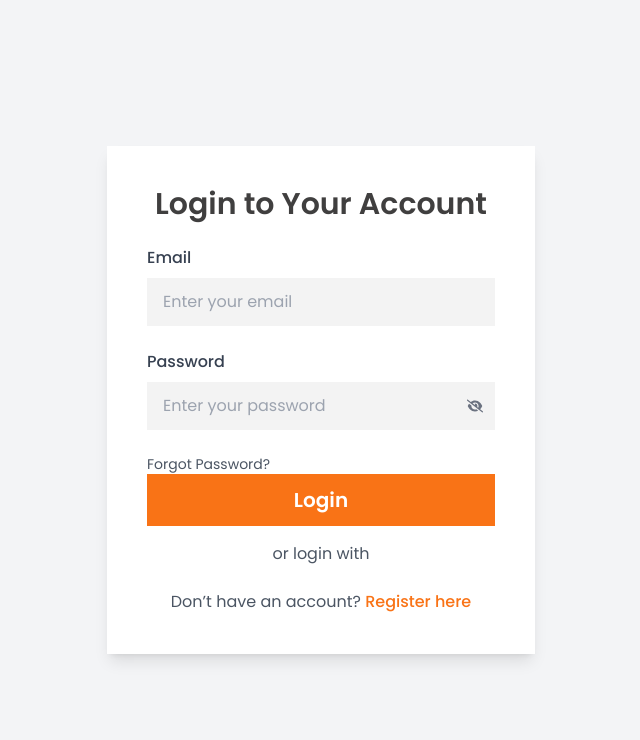
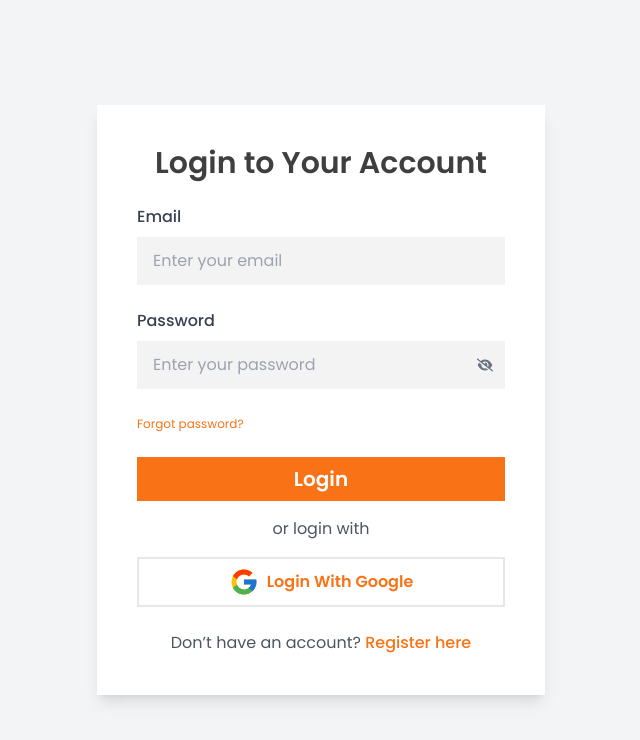
Before and after one commit to RajuAhmed0/assignment-9, a React (Vite) app: page /login in a window 1280 px wide. Shown: the top 740 px of the page, without its empty margins (319-959 px from the left). Built offline with nearby package versions, Linux system fonts and the light colour scheme; no server answers.

Commit message:
forgate pass complate

```diff
--- a/src/Components/Login/Login.jsx
+++ b/src/Components/Login/Login.jsx
@@ -1,59 +1,103 @@
 import React, { useContext, useState } from 'react';
 import { Link, useLocation, useNavigate } from 'react-router-dom';
-import { Toaster } from 'react-hot-toast';
+import toast, { Toaster } from 'react-hot-toast';
 import { FaEye, FaEyeSlash } from 'react-icons/fa6';
 import { useForm } from 'react-hook-form';
 import { AuthContext } from '../Provider/AuthProvider';
+import { FcGoogle } from "react-icons/fc";
+import { sendPasswordResetEmail, signInWithPopup } from 'firebase/auth';
+import { auth, googleProvider } from '../../Firebase/firebase.config';
 
 const Login = () => {
+    const [passwordVisible, setPasswordVisible] = useState(false);
+    const [email, setEmail] = useState('');
+    const location = useLocation();
+    const navigate = useNavigate();
+    const { register, handleSubmit } = useForm();
+    const { signIn } = useContext(AuthContext);
 
-    const [passwordVisible, setPasswordVisible] = useState(false);
-    const location = useLocation()
-    const navigate = useNavigate()
-
-    const { register, handleSubmit } = useForm()
-
-    const { signIn } = useContext(AuthContext)
-
+    // ✅ Regular Email/Password Login
     const onSubmit = (data) => {
         signIn(data.email, data.password)
             .then(userInfo => {
-                console.log(userInfo)
-                navigate(location.state? location.state : "/")
+                console.log("User Logged In:", userInfo);
+                toast.success("Login successful!");
+                navigate(location.state ? location.state : "/");
             })
-            .catch(err => console.log(err))
-    }
+            .catch(error => {
+                console.error("Login Error:", error);
+                if (error.code === 'auth/wrong-password') {
+                    toast.error("Incorrect password. Try again.");
+                } else if (error.code === 'auth/user-not-found') {
+                    toast.error("No account found with this email.");
+                } else {
+                    toast.error("Failed to login. Please check your details.");
+                }
+            });
+    };
 
+    // ✅ Google Login
+    const handleGoogleLogin = () => {
+        signInWithPopup(auth, googleProvider)
+            .then(result => {
+                console.log("Google Sign-In Success:", result.user);
+                toast.success("Google Login Successful!");
+                navigate(location.state ? location.state : "/");
+            })
+            .catch(error => {
+                console.error("Google Sign-In Error:", error);
+                toast.error("Google Sign-In Failed.");
+            });
+    };
 
+    // ✅ Forgot Password Handler
+    const handleForgetPassBtn = () => {
+        if (!email) {
+            toast.error("Please enter your email first.");
+            return;
+        }
+        sendPasswordResetEmail(auth, email)
+            .then(() => {
+                toast.success("Check your email to reset your password.");
+            })
+            .catch(error => {
+                console.error("Password Reset Error:", error);
+                toast.error("Failed to send reset email.");
+            });
+    };
 
     return (
-
         <div className="min-h-screen flex items-center justify-center bg-gray-100 font-poppins">
-            <div className="bg-white  shadow-lg p-10 max-w-full">
+            <div className="bg-white shadow-lg p-10 max-w-md w-full">
                 <h1 className="text-3xl font-semibold text-center text-[#403F3F] mb-6">Login to Your Account</h1>
 
                 <form className="space-y-6" onSubmit={handleSubmit(onSubmit)}>
+                    {/* 🔹 Email Field */}
                     <div>
                         <label className="block text-gray-700 font-medium mb-2">Email</label>
                         <input
                             type="email"
                             {...register("email")}
-                            className="w-full bg-[#F3F3F3] px-4 py-3  text-gray-700 focus:outline-none focus:ring-2 focus:ring-orange-500"
+                            onChange={(e) => setEmail(e.target.value)}
+                            className="w-full bg-[#F3F3F3] px-4 py-3 text-gray-700 focus:outline-none focus:ring-2 focus:ring-orange-500"
                             placeholder="Enter your email"
                             required
                         />
                     </div>
+
+                    {/* 🔹 Password Field */}
                     <div>
                         <label className="block text-gray-700 font-medium mb-2">Password</label>
-                        <div className=' relative'>
+                        <div className='relative'>
                             <input
                                 type={passwordVisible ? "text" : "password"}
                                 {...register("password")}
-                                className="w-full bg-[#F3F3F3] px-4 py-3  text-gray-700 focus:outline-none focus:ring-2 focus:ring-orange-500"
+                                className="w-full bg-[#F3F3F3] px-4 py-3 text-gray-700 focus:outline-none focus:ring-2 focus:ring-orange-500"
                                 placeholder="Enter your password"
                                 required
                             />
                             <button
+                                type="button"
                                 onClick={() => setPasswordVisible(!passwordVisible)}
                                 className="absolute right-3 top-1/2 transform -translate-y-1/2 text-gray-500"
                             >
@@ -61,27 +105,44 @@ const Login = () => {
                             </button>
                         </div>
                     </div>
-                    <div className="flex justify-between items-center">
-                        <div className="text-sm text-gray-600">
-                            <a href="/forgot-password" className="hover:underline">Forgot Password?</a>
-                        </div>
+
+                    {/* 🔹 Forgot Password Link */}
+                    <div className="text-sm text-gray-600">
+                        <button
+                            type="button"
+                            onClick={handleForgetPassBtn}
+                            className="label-text-alt text-orange-500 hover:underline"
+                        >
+                            Forgot password?
+                        </button>
                     </div>
-                    <Link to={"/"}> <button
-                        type="button"
-                        className="w-full bg-orange-500 text-xl font-semibold text-white py-3  hover:bg-gray-800 transition duration-200"
+
+                    {/* 🔹 Login Button */}
+                    <button
+                        type="submit"
+                        className="w-full bg-orange-500 text-xl font-semibold text-white py-2 mt-1 hover:bg-gray-800 transition duration-200"
                     >
                         Login
-                    </button></Link>
+                    </button>
                 </form>
 
+                {/* 🔹 Divider */}
                 <div className="text-center my-4">
                     <span className="text-gray-600">or login with</span>
                 </div>
 
+                {/* 🔹 Google Login Button */}
+                <button
+                    onClick={handleGoogleLogin}
+                    className="flex items-center gap-2 font-semibold border-2 py-2 w-full hover:bg-slate-900 hover:text-white justify-center text-orange-500"
+                >
+                    <FcGoogle className="text-3xl" /> Login With Google
+                </button>
 
+                {/* 🔹 Register Link */}
                 <div className="text-center mt-6 text-gray-600">
                     Don’t have an account?{" "}
-                    <Link state={location.state} to={"/register"} className="text-orange-500 font-medium hover:underline">
+                    <Link to={"/register"} state={location.state} className="text-orange-500 font-medium hover:underline">
                         Register here
                     </Link>
                 </div>
@@ -89,7 +150,6 @@ const Login = () => {
                 <Toaster />
             </div>
         </div>
-
     );
 };
 
--- a/src/Components/Provider/AuthProvider.jsx
+++ b/src/Components/Provider/AuthProvider.jsx
@@ -1,6 +1,6 @@
 import { createUserWithEmailAndPassword, onAuthStateChanged, signInWithEmailAndPassword, signOut, updateProfile } from 'firebase/auth';
 import React, { createContext, useEffect, useState } from 'react';
-import auth from '../../Firebase/firebase.config';
+import {auth, googleProvider} from '../../Firebase/firebase.config';
 
 
 export const AuthContext = createContext()
--- a/src/Components/Register/Register.jsx
+++ b/src/Components/Register/Register.jsx
@@ -23,7 +23,7 @@ const Register = () => {
                         console.log("Profile updated successfully");
                         toast.success("Account created successfully!", { position: "top-right" });
 
-                        navigate(location.state ? location.state : "/")
+                        navigate(location.state ? location.state : "/login")
                         // Delay navigation so the user can see the success message
                         // setTimeout(() => {
                         //     navigate("/login");
@@ -128,6 +128,7 @@ const Register = () => {
                     >
                         Register
                     </button>
+
                 </form>
 
                 <div className="text-center mt-6 text-gray-600">
--- a/src/Firebase/firebase.config.js
+++ b/src/Firebase/firebase.config.js
@@ -1,21 +1,20 @@
-// Import the functions you need from the SDKs you need
+// Import the functions you need from the SDKs
 import { initializeApp } from "firebase/app";
 import { getAuth } from "firebase/auth";
-
-// TODO: Add SDKs for Firebase products that you want to use
-// https://firebase.google.com/docs/web/setup#available-libraries
+import { GoogleAuthProvider } from "firebase/auth";
 
 // Your web app's Firebase configuration
 const firebaseConfig = {
     apiKey: "AIzaSyCQ15RDE3tHWtkUX40ZFBQQZYpLqYnEmC8",
     authDomain: "assignment-9-8aa9a.firebaseapp.com",
     projectId: "assignment-9-8aa9a",
-    storageBucket: "assignment-9-8aa9a.firebasestorage.app",
+    storageBucket: "assignment-9-8aa9a.appspot.com",  // Fixed the storage bucket URL
     messagingSenderId: "788471332503",
     appId: "1:788471332503:web:8be98a9030ec749aaef3d2"
 };
 
 // Initialize Firebase
 const app = initializeApp(firebaseConfig);
-const auth = getAuth(app)
-export default auth;
+const auth = getAuth(app); // Corrected this line
+const googleProvider = new GoogleAuthProvider(); // Corrected placement
+export { auth, googleProvider };
```
Also changed, not shown: src/Components/Common/Navbar/Navbar.jsx (+20 -28 lines).
